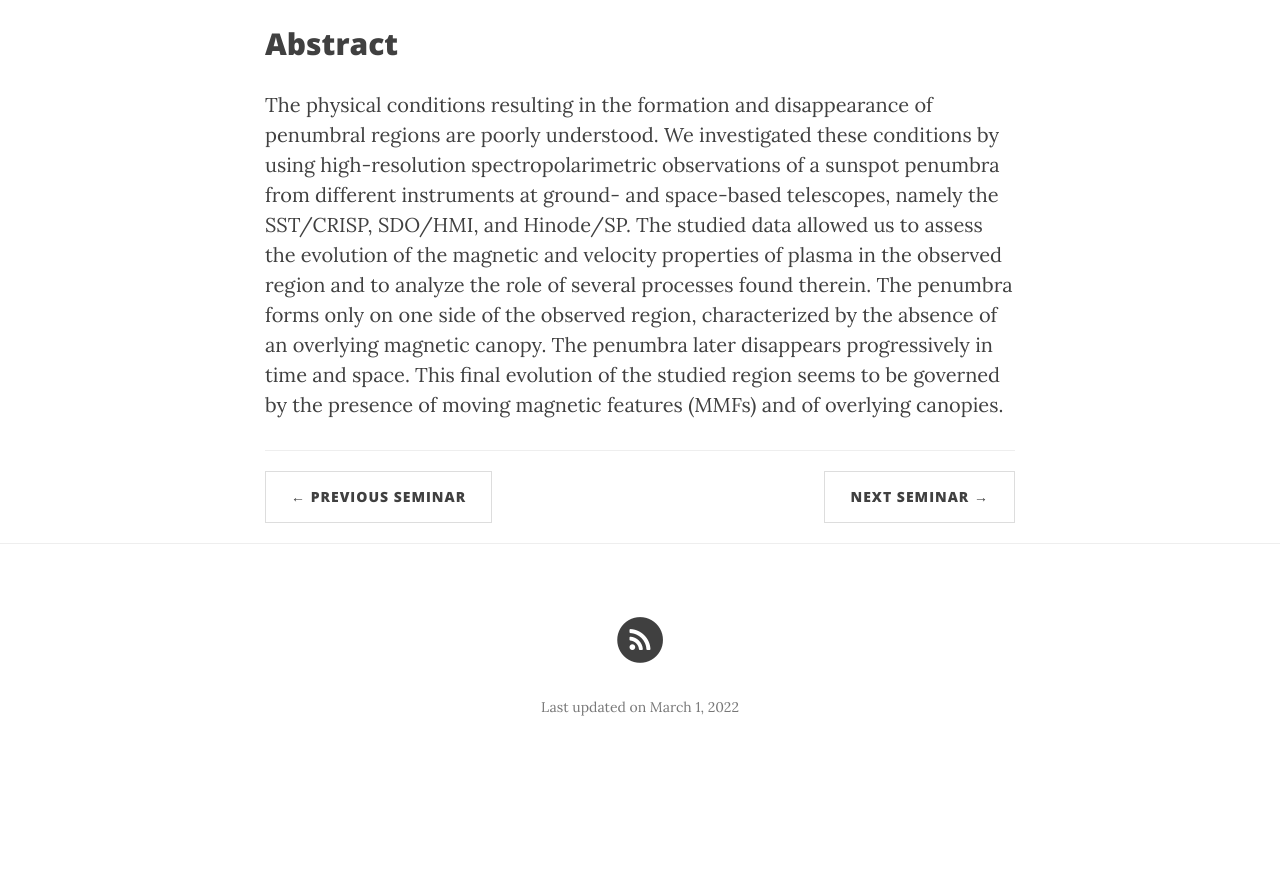
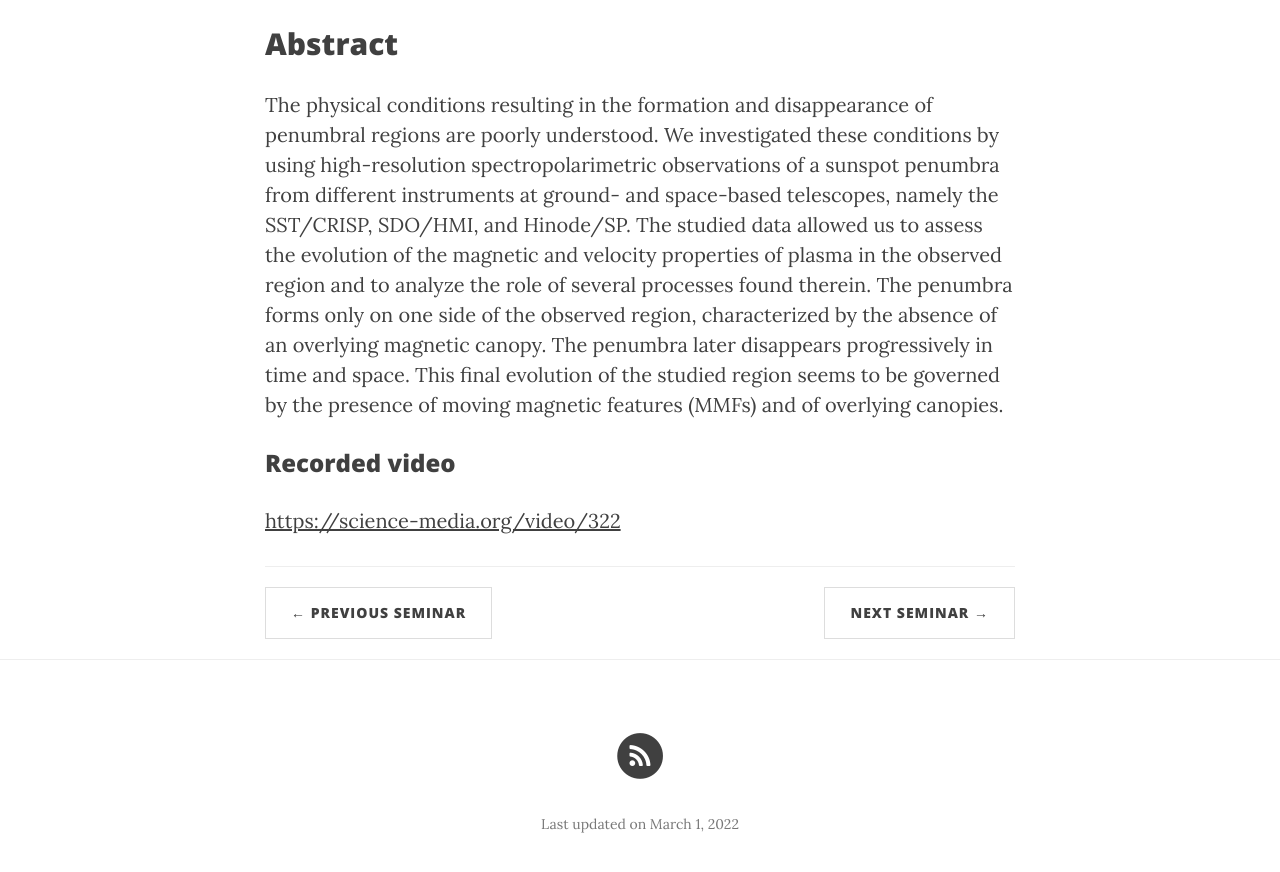
Before and after one commit to ITA-Solar/espos, a Jekyll site: the page built from _posts/2022-02-03-Murabito.md, in a window 1280 px wide and 900 px high, scrolled down 579 px. Shown: the top 872 px of the window. Built offline with Jekyll 4.4.1, drawn with Linux system fonts in a browser that asks for light colours; nearby versions of some CDN libraries; before the commit the page ends 1362 px from its top, so only the background shows below that.

Commit message:
Update 2022-02-03-Murabito.md

```diff
--- a/_posts/2022-02-03-Murabito.md
+++ b/_posts/2022-02-03-Murabito.md
@@ -10,3 +10,7 @@ published:  true
 
 ## Abstract
 The physical conditions resulting in the formation and disappearance of penumbral regions are poorly understood. We investigated these conditions by using high-resolution spectropolarimetric observations of a sunspot penumbra from different instruments at ground- and space-based telescopes, namely the SST/CRISP, SDO/HMI, and Hinode/SP. The studied data allowed us to assess the evolution of the magnetic and velocity properties of plasma in the observed region and to analyze the role of several processes found therein. The penumbra forms only on one side of the observed region, characterized by the absence of an overlying magnetic canopy. The penumbra later disappears progressively in time and space. This final evolution of the studied region seems to be governed by the presence of moving magnetic features (MMFs) and of overlying canopies.
+
+### Recorded video
+
+[https://science-media.org/video/322](https://science-media.org/video/322)
```
